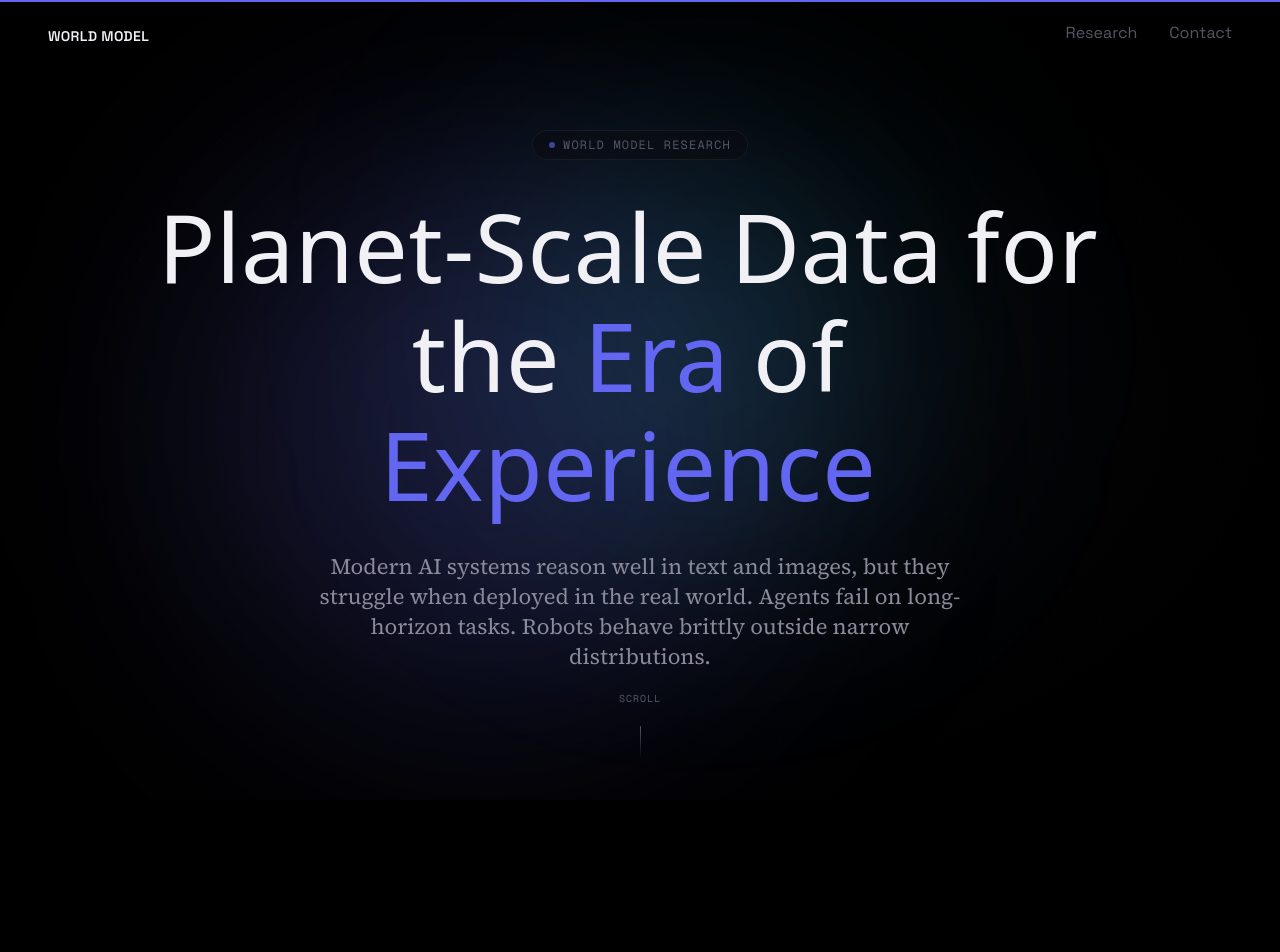
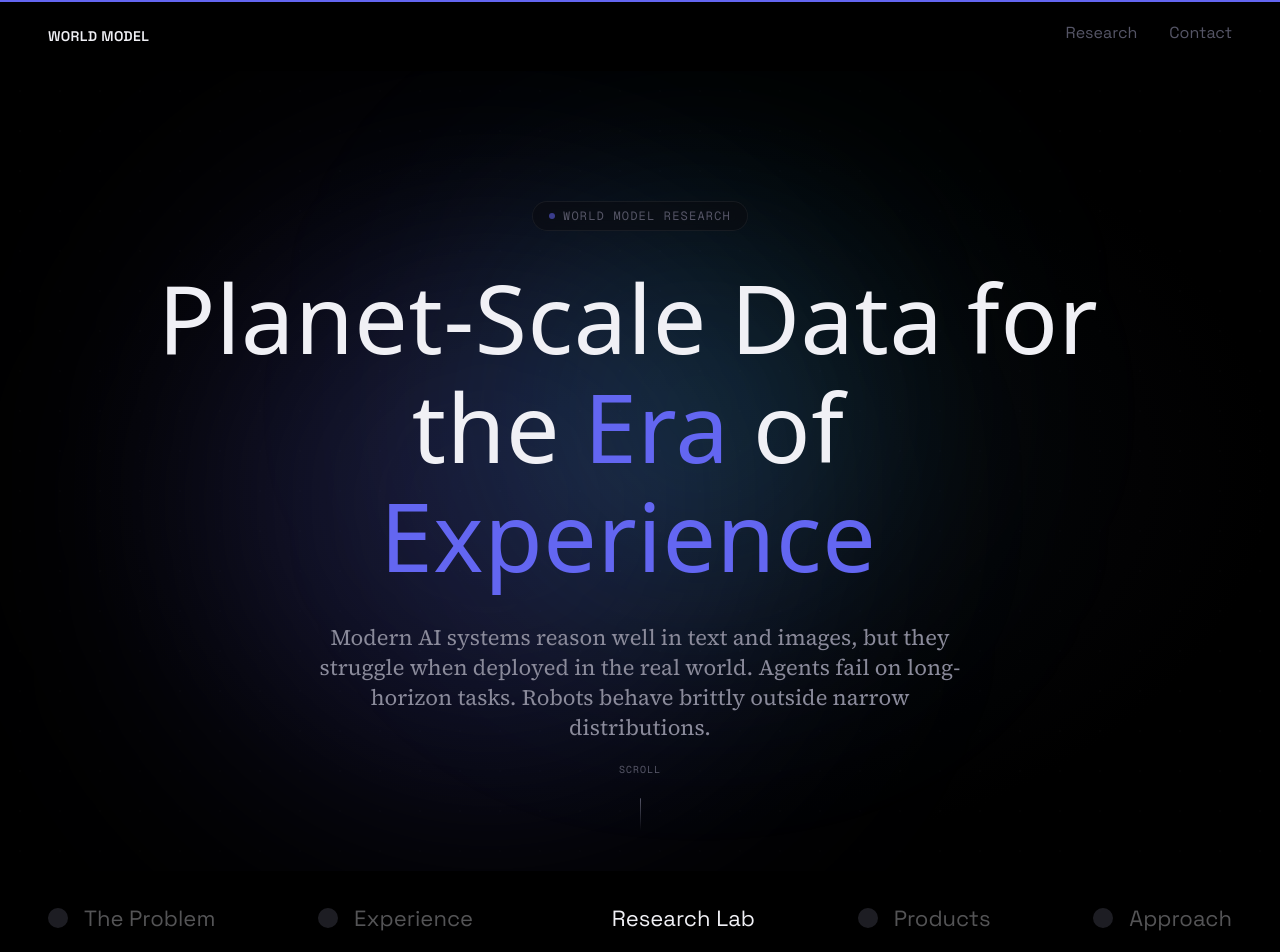
Before and after one commit to Alfie728/world-model-landing, a Next.js app: page / in a window 1280 px wide. Shown: the top 952 px of the page. Built offline with nearby package versions, Linux system fonts and the light colour scheme.

Commit message:
Added SlideHeader and Infobar

```diff
--- a/src/app/page.tsx
+++ b/src/app/page.tsx
@@ -9,6 +9,7 @@ import { WhyThisMatters } from "~/components/sections/WhyThisMatters";
 import { Footer } from "~/components/sections/Footer";
 import { ScrollProgress } from "~/components/ui/ScrollProgress";
 import { Navbar } from "~/components/ui/Navbar";
+import { InfoBar } from "~/components/ui/InfoBar";
 
 export default function Home() {
 	return (
@@ -24,6 +25,10 @@ export default function Home() {
 					<ProductVectors />
 					<OurApproach />
 				</HorizontalScroll>
+				{/* Sticky info bar — becomes header after horizontal scroll */}
+				<div className="sticky top-0 z-40">
+					<InfoBar />
+				</div>
 				<WhyThisMatters />
 			</main>
 			<Footer />
--- a/src/components/sections/HorizontalScroll.tsx
+++ b/src/components/sections/HorizontalScroll.tsx
@@ -1,12 +1,21 @@
 "use client";
 
+import { motion, useScroll, useTransform } from "motion/react";
 import { Children, type ReactNode, useRef } from "react";
-import { motion, useScroll, useTransform } from "motion/react";
+import { InfoBar } from "~/components/ui/InfoBar";
 import { useMediaQuery } from "~/lib/hooks/useMediaQuery";
 
 interface HorizontalScrollProps {
   children: ReactNode;
 }
+
+const slideLabels = [
+  "The Problem",
+  "Experience",
+  "Research Lab",
+  "Products",
+  "Approach",
+];
 
 export function HorizontalScroll({ children }: HorizontalScrollProps) {
   const containerRef = useRef<HTMLDivElement>(null);
@@ -28,14 +37,37 @@ export function HorizontalScroll({ children }: HorizontalScrollProps) {
     ["0vw", `${-(slideCount - 1) * 100}vw`],
   );
 
+  // Track active slide index for header dots
+  const activeIndex = useTransform(
+    scrollYProgress,
+    [0, 1],
+    [0, slideCount - 1],
+  );
+
   if (isMobile) {
     return <div className="flex flex-col">{children}</div>;
   }
 
   return (
-		<div className="relative bg-surface-base" ref={containerRef} style={{ height: wrapperHeight }}>
+    <div
+      className="relative bg-surface-base"
+      ref={containerRef}
+      style={{ height: wrapperHeight }}
+    >
       {/* Sticky viewport — matches reference .sticky-layer */}
       <div className="sticky top-0 left-0 h-screen w-full overflow-hidden">
+        {/* Slides header — Offground-style navigation dots */}
+        <div className="relative z-10 flex w-full justify-between px-6 md:px-12 pt-8">
+          {slideLabels.map((label, i) => (
+            <SlideHeaderItem
+              key={label}
+              label={label}
+              index={i}
+              activeIndex={activeIndex}
+            />
+          ))}
+        </div>
+
         {/* Slides wrapper — absolute fill, matches .slides-wrapper */}
         <div className="absolute inset-0 w-full h-full">
           {/* Slides container — flex row, translated, matches .slides-container */}
@@ -50,3 +82,41 @@ export function HorizontalScroll({ children }: HorizontalScrollProps) {
     </div>
   );
 }
+
+function SlideHeaderItem({
+  label,
+  index,
+  activeIndex,
+}: {
+  label: string;
+  index: number;
+  activeIndex: ReturnType<typeof useTransform>;
+}) {
+  const opacity = useTransform(activeIndex, (latest) => {
+    const rounded = Math.round(latest as number);
+    return rounded === index ? 1 : 0.35;
+  });
+
+  const dotColor = useTransform(activeIndex, (latest) => {
+    const rounded = Math.round(latest as number);
+    return rounded === index
+      ? "var(--color-accent-cyan)"
+      : "var(--color-text-muted)";
+  });
+
+  return (
+    <motion.div className="flex items-center gap-4" style={{ opacity }}>
+      <motion.svg
+        width="20"
+        height="20"
+        viewBox="0 0 20 20"
+        fill="none"
+        xmlns="http://www.w3.org/2000/svg"
+      >
+        <motion.circle cx="10" cy="10" r="10" style={{ fill: dotColor }} />
+      </motion.svg>
+      {/* h4: 22px/30px/300 from Offground CSS */}
+      <h4 className="font-heading text-text-primary">{label}</h4>
+    </motion.div>
+  );
+}
--- /dev/null
+++ b/src/components/ui/InfoBar.tsx
@@ -0,0 +1,54 @@
+"use client";
+
+import { useEffect, useState } from "react";
+
+export function InfoBar() {
+	const [time, setTime] = useState<string>("");
+
+	useEffect(() => {
+		function tick() {
+			const now = new Date();
+			setTime(
+				now.toLocaleTimeString("en-US", {
+					hour: "2-digit",
+					minute: "2-digit",
+					hour12: false,
+					timeZone: "America/Los_Angeles",
+				}),
+			);
+		}
+		tick();
+		const id = setInterval(tick, 10_000);
+		return () => clearInterval(id);
+	}, []);
+
+	return (
+		<div className="flex items-center justify-between px-6 md:px-12 py-4 w-full border-t border-border-subtle bg-surface-base/80 backdrop-blur-sm">
+			<h6 className="text-text-muted tracking-widest uppercase" style={{ fontSize: "13px", fontWeight: 400, letterSpacing: "0.08em" }}>
+				Frontier AI Research Lab
+			</h6>
+
+			<h6 className="text-text-muted hidden md:block" style={{ fontSize: "13px", fontWeight: 300 }}>
+				Building World Models
+			</h6>
+
+			<div className="flex items-center gap-3">
+				<span className="relative flex h-2 w-2">
+					<span className="absolute inline-flex h-full w-full animate-ping rounded-full bg-accent-cyan opacity-75" />
+					<span className="relative inline-flex h-2 w-2 rounded-full bg-accent-cyan" />
+				</span>
+				<span className="font-mono text-xs text-text-muted tracking-wider">
+					{time || "--:--"} PT
+				</span>
+			</div>
+
+			<a
+				href="#contact"
+				className="font-heading text-text-muted hover:text-text-primary transition-colors cursor-pointer border border-border-subtle hover:border-text-muted rounded-full px-5 py-1.5"
+				style={{ fontSize: "13px", fontWeight: 400 }}
+			>
+				Contact
+			</a>
+		</div>
+	);
+}
--- a/src/components/ui/Navbar.tsx
+++ b/src/components/ui/Navbar.tsx
@@ -5,7 +5,7 @@ import { motion } from "motion/react";
 export function Navbar() {
   return (
     <motion.nav
-			className="fixed top-0 left-0 right-0 z-50 flex items-center justify-between px-6 md:px-12 py-5"
+      className="flex items-center justify-between px-6 md:px-12 py-5"
       initial={{ opacity: 0, y: -20 }}
       animate={{ opacity: 1, y: 0 }}
       transition={{ duration: 0.8, delay: 0.2, ease: [0.16, 1, 0.3, 1] }}
```
Lines whose indentation alone changed are shown as unchanged.
